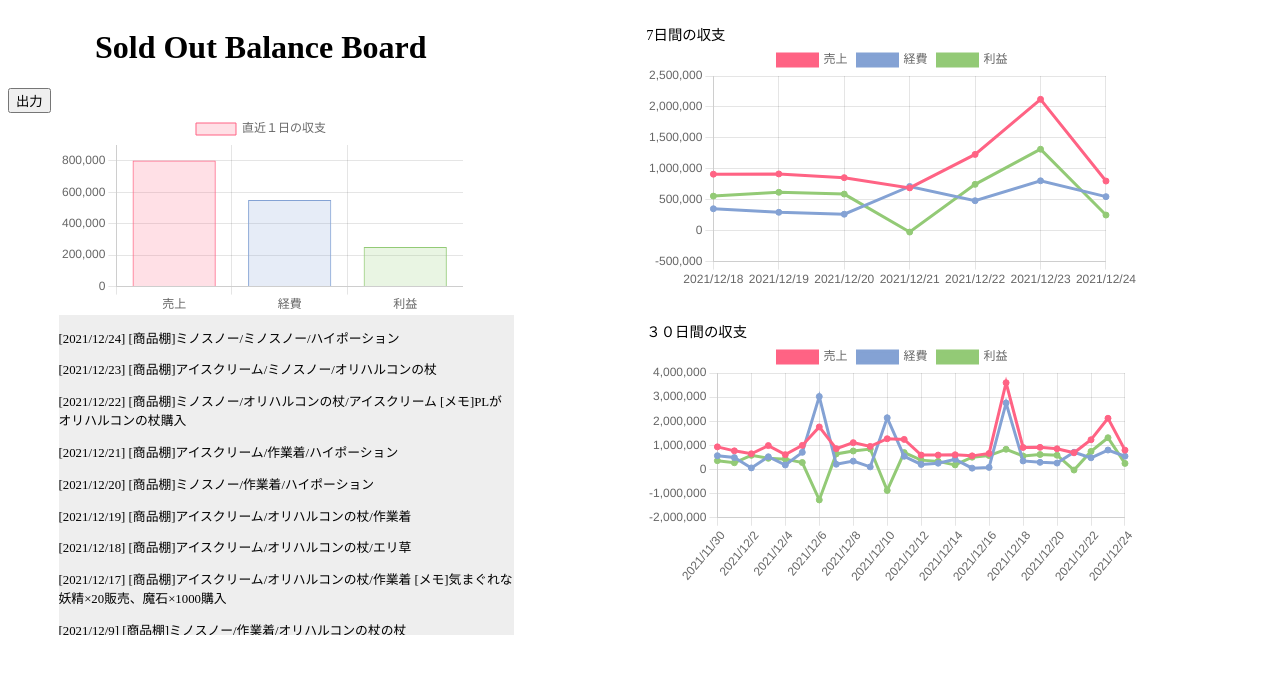
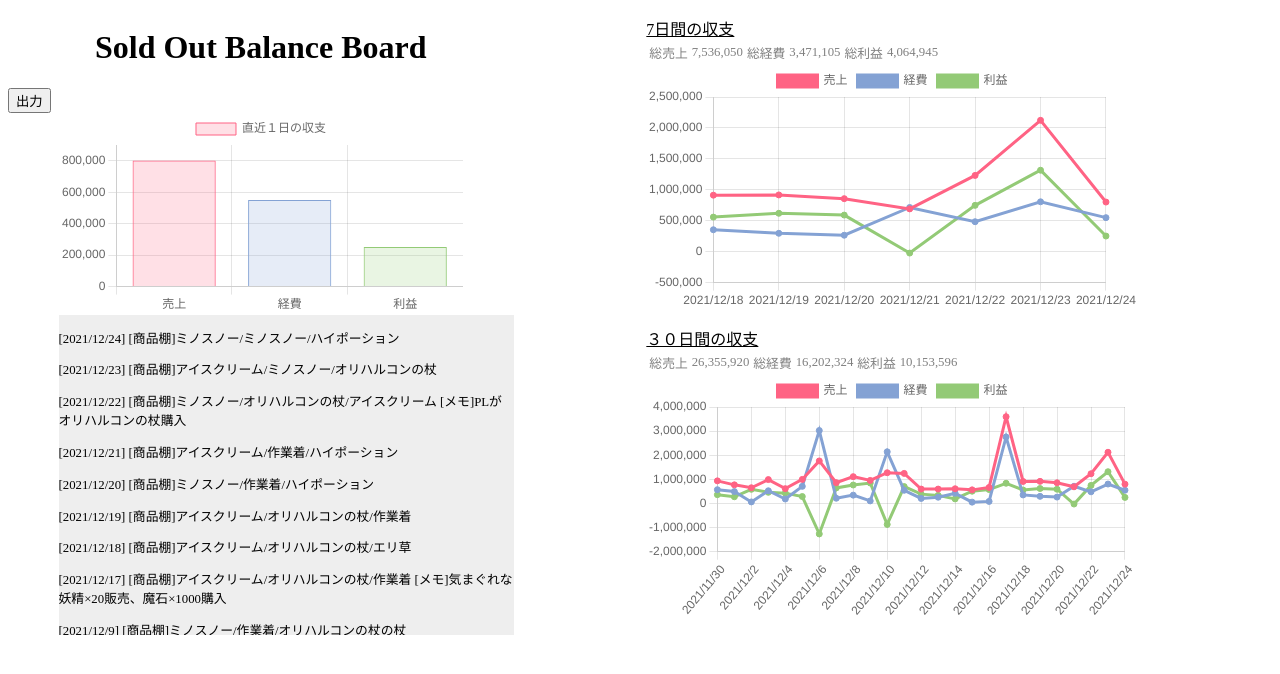
Before and after one commit to teten0251/soldOutBalanceBoard, a plain HTML site: page index.html in a window 1280 px wide. Both pictures are taken after a click on the button "出力". Drawn offline with nearby package versions, Linux system fonts and the light colour scheme.

Commit message:
update view

```diff
--- a/data/data.js
+++ b/data/data.js
@@ -23,5 +23,5 @@ window.SOLD_OUT_BALANCE = [
     { date: "2021/12/21", sales: 691500, expenses: 714150, items: ["アイスクリーム", "作業着", "ハイポーション"], comment: "" },
     { date: "2021/12/22", sales: 1232500, expenses: 484250, items: ["ミノスノー", "オリハルコンの杖", "アイスクリーム"], comment: "PLがオリハルコンの杖購入" },
     { date: "2021/12/23", sales: 2123050, expenses: 806305, items: ["アイスクリーム", "ミノスノー", "オリハルコンの杖"], comment: "" },
-    { date: "2021/12/24", sales: 802000, expenses: 549700, items: ["ミノスノー", "ミノスノー", "ハイポーション"], comment: "" },
+    { date: "2021/12/24", sales: 802000, expenses: 549700, items: ["ミノスノー", "ミノスノー", "ハイポーション"], comment: "" }
 ]
--- a/index.html
+++ b/index.html
@@ -30,10 +30,16 @@
     </div>
     <div id="rightBox">
         <div id="oneWeekBox" style="visibility: hidden;">
-            <label>7日間の収支<canvas id="oneWeekChart"></canvas></label>
+            <label>7日間の収支</label>
+            <table id="oneWeekTable">
+            </table>
+            <canvas id="oneWeekChart"></canvas>
         </div>
         <div id="oneMonthBox" style="visibility: hidden;">
-            <label>３０日間の収支<canvas id="oneMonthChart"></canvas></label>
+            <label>３０日間の収支</label>
+            <table id="oneMonthTable">
+            </table>
+            <canvas id="oneMonthChart"></canvas>
         </div>
     </div>
 </body>
--- a/script.js
+++ b/script.js
@@ -45,7 +45,13 @@ function showChart() {
     textBox.style.visibility = "visible";
 
     let innerTextBox = document.getElementById("innerTextBox");
-    for (let i = 0; i < 30; i++) {
+
+    let length = balanceData.length;
+    if (length > 30) {
+        length = 30;
+    }
+
+    for (let i = 0; i < length; i++) {
         let text = "";
         if (balanceData[i].items.length != 0 || balanceData[i].comment) {
             text += "[" + balanceData[i].date + "]";
@@ -68,6 +74,12 @@ function showChart() {
         p.textContent = text;
         innerTextBox.appendChild(p);
     }
+
+    let oneWeekTable = document.getElementById("oneWeekTable");
+    createTableData(oneWeekTable, balanceData, 7);
+
+    let oneMonthTable = document.getElementById("oneMonthTable");
+    createTableData(oneMonthTable, balanceData, 30);
 }
 
 function createConfig(balanceData, period) {
@@ -149,3 +161,52 @@ function createConfig(balanceData, period) {
     }
     return config;
 }
+
+function createTableData(table, balanceData, period) {
+    const salesData = [], expensesData = [], benefitData = [];
+
+    if (balanceData.length < period) {
+        period = balanceData.length;
+    }
+
+    for (let i = 0; i < period; i++) {
+        const n = period - i - 1;
+        salesData.push(balanceData[n].sales);
+        expensesData.push(balanceData[n].expenses);
+        benefitData.push(balanceData[n].sales - balanceData[n].expenses);
+    }
+    const sumSales = salesData.reduce(function (a, b) {
+        return a + b;
+    });
+    const sumExpenses = expensesData.reduce(function (a, b) {
+        return a + b;
+    });
+    const sumBenefit = benefitData.reduce(function (a, b) {
+        return a + b;
+    });
+
+    let tr = document.createElement("tr");
+
+    let td1 = document.createElement("td");
+    td1.innerText = "総売上";
+    let td2 = document.createElement("td");
+    td2.innerText = new Intl.NumberFormat().format(sumSales);
+
+    let td3 = document.createElement("td");
+    td3.innerText = "総経費";
+    let td4 = document.createElement("td");
+    td4.innerText = new Intl.NumberFormat().format(sumExpenses);
+
+    let td5 = document.createElement("td");
+    td5.innerText = "総利益";
+    let td6 = document.createElement("td");
+    td6.innerText = new Intl.NumberFormat().format(sumBenefit);
+
+    tr.appendChild(td1);
+    tr.appendChild(td2);
+    tr.appendChild(td3);
+    tr.appendChild(td4);
+    tr.appendChild(td5);
+    tr.appendChild(td6);
+    table.appendChild(tr);
+}
--- a/style.css
+++ b/style.css
@@ -27,10 +27,18 @@ label{
 #oneWeekBox{
     width: 65%;
     margin: 0 auto;
-    padding: 2%;
+    padding: 1%;
 }
 #oneMonthBox{
     width: 65%;
     margin: 0 auto;
-    padding: 2%;
+    padding: 1%;
 }
+label{
+    font-size: 1.0rem;
+    text-decoration: underline;
+}
+td{
+    font-size: 0.8rem;
+    color: gray;
+}
```
